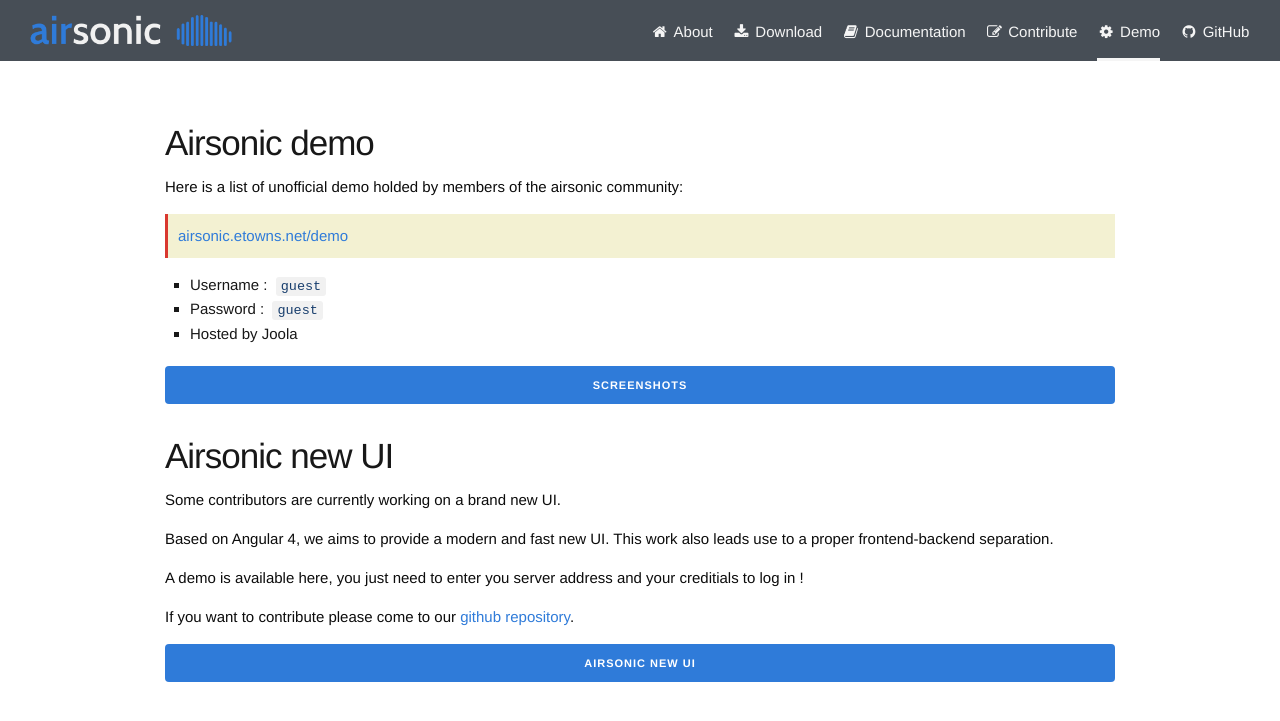
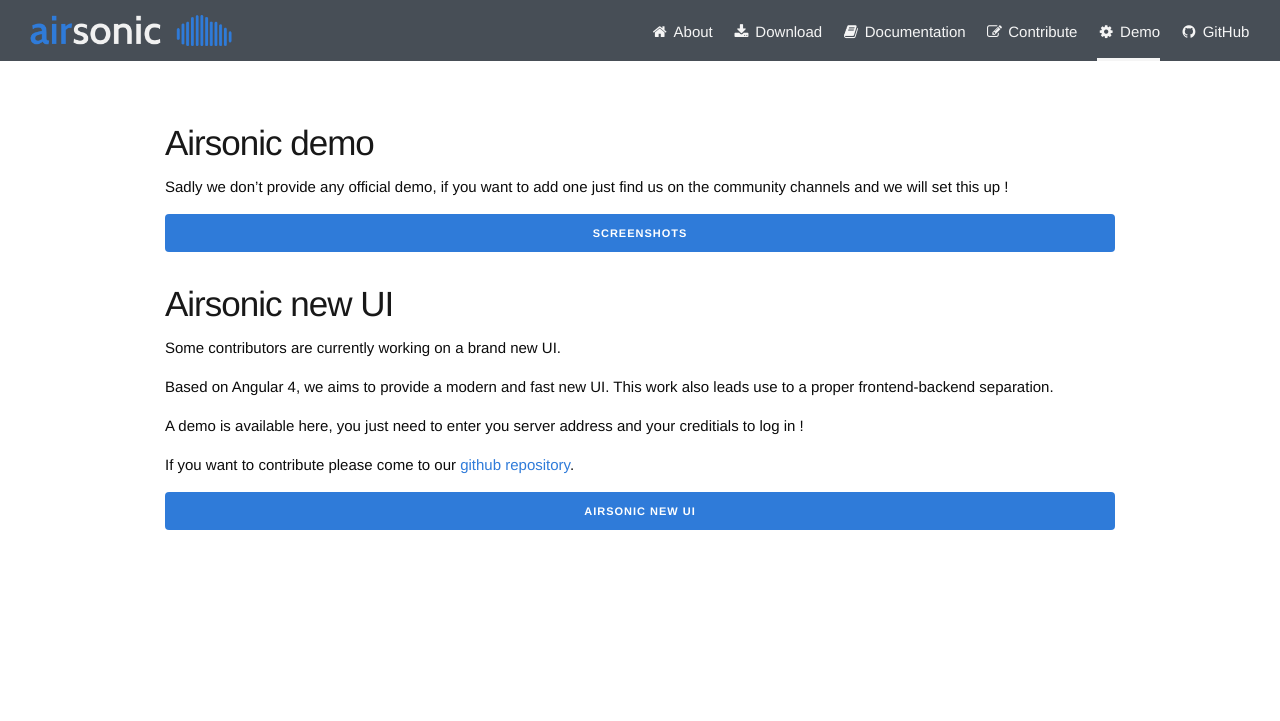
Before and after one commit to airsonic/airsonic.github.io, a Jekyll site: the page built from pages/demo.md, in a window 1280 px wide and 900 px high. Shown: the top 721 px of the window. Built offline with Jekyll 4.4.1, drawn with Linux system fonts in a browser that asks for light colours.

Commit message:
Remove Joola demo

```diff
--- a/pages/demo.md
+++ b/pages/demo.md
@@ -5,13 +5,7 @@ permalink: /demo/
 ---
 ## Airsonic demo
 
-Here is a list of unofficial demo holded by members of the airsonic community:
-
-> [airsonic.etowns.net/demo](https://airsonic.etowns.net/demo)
-
-- Username : `guest`
-- Password : `guest`
-- Hosted by Joola
+Sadly we don't provide any official demo, if you want to add one just find us on the community channels and we will set this up !
 
 {% include demo-screenshots.html %}
 
```
